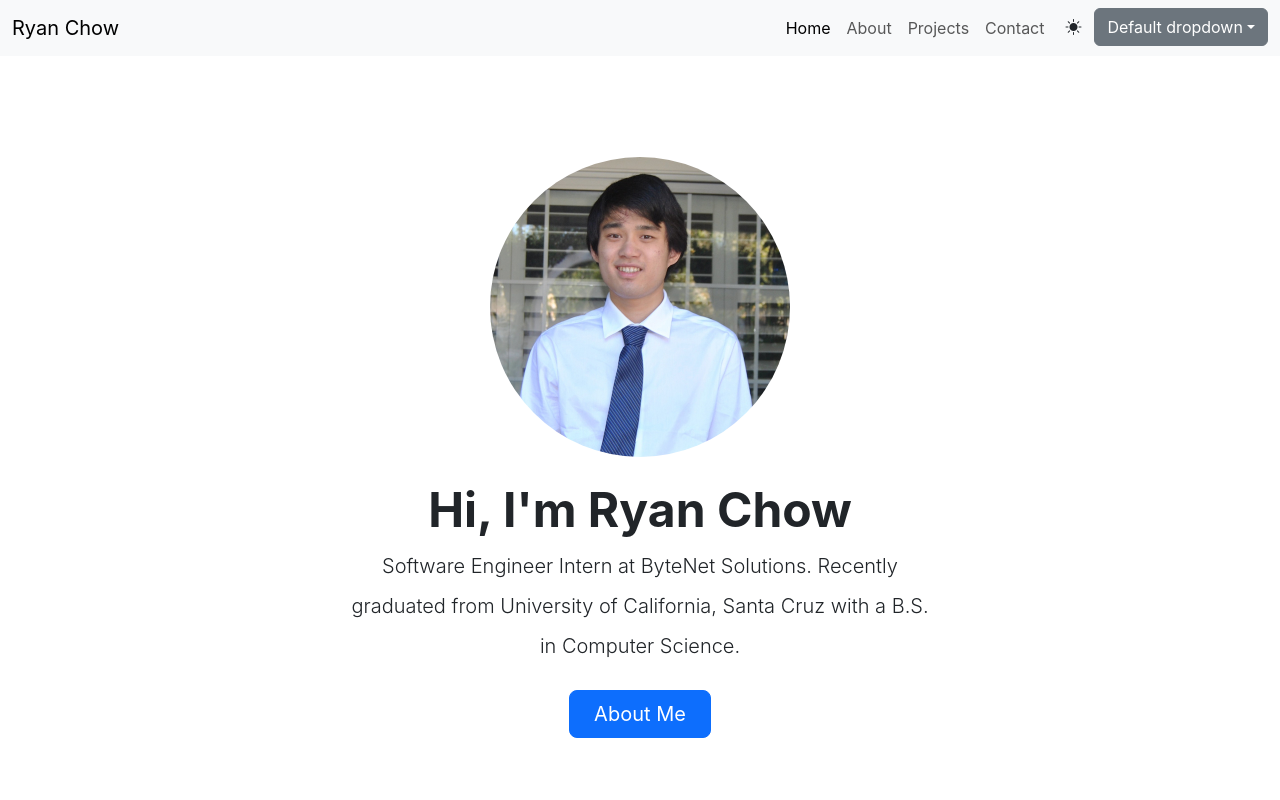
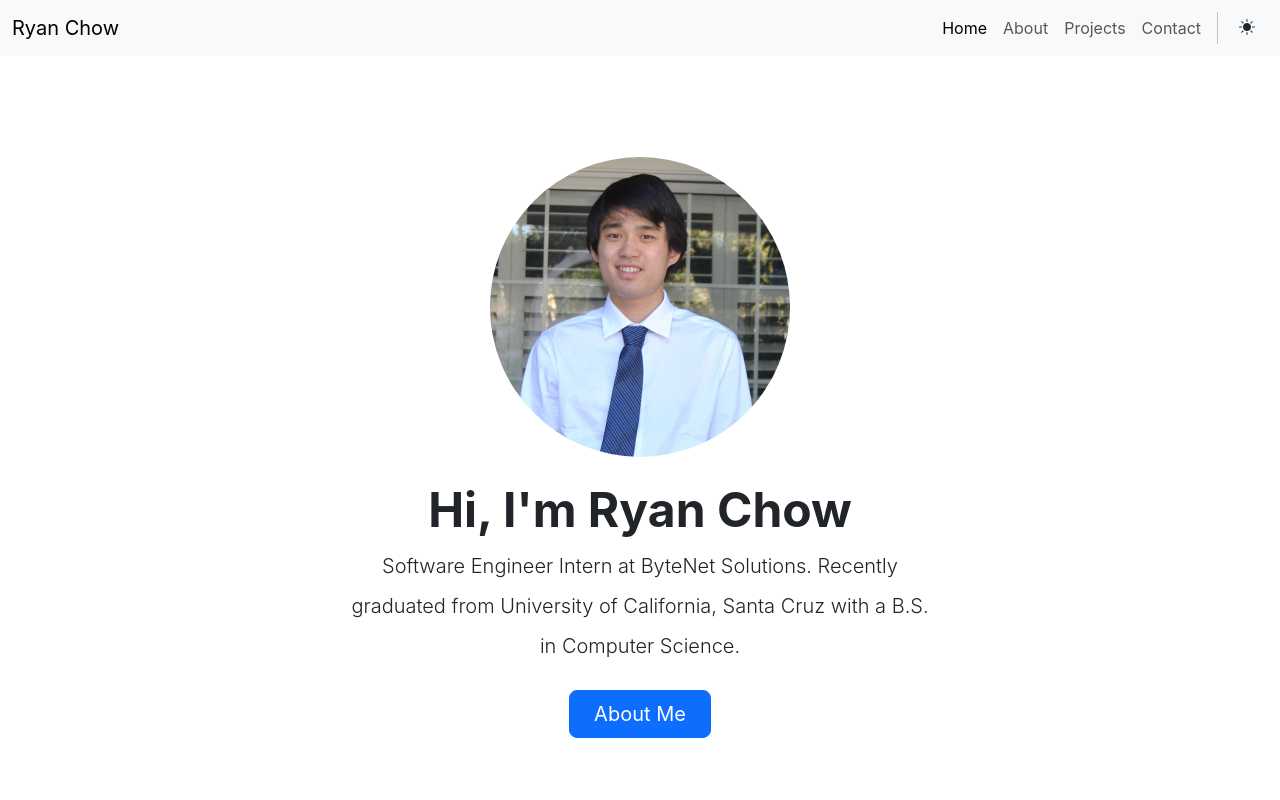
Before and after one commit to ryanchowdev/ryanchowdev-portfolio, a React (Create React App) app: page / in a window 1280 px wide. Shown: the top 800 px of the page. Built offline with nearby package versions, Linux system fonts and the light colour scheme.

Commit message:
Fixes to light/dark mode

```diff
--- a/public/index.html
+++ b/public/index.html
@@ -4,12 +4,12 @@
   <head>
     <meta charset="utf-8" />
     <link rel="icon" href="%PUBLIC_URL%/favicon.ico" />
+    <!-- Bootstrap color modes for light/dark mode -->
+    <script src="https://getbootstrap.com/docs/5.3/assets/js/color-modes.js" crossorigin="anonymous"></script>
     <!-- Latest compiled and minified Bootstrap CSS -->
     <link href="https://cdn.jsdelivr.net/npm/bootstrap@5.3.3/dist/css/bootstrap.min.css" rel="stylesheet" integrity="sha384-QWTKZyjpPEjISv5WaRU9OFeRpok6YctnYmDr5pNlyT2bRjXh0JMhjY6hW+ALEwIH" crossorigin="anonymous" />
     <!-- Latest Bootstrap JS -->
     <script src="https://cdn.jsdelivr.net/npm/bootstrap@5.3.3/dist/js/bootstrap.bundle.min.js" integrity="sha384-YvpcrYf0tY3lHB60NNkmXc5s9fDVZLESaAA55NDzOxhy9GkcIdslK1eN7N6jIeHz" crossorigin="anonymous"></script>
-    <!-- Bootstrap color modes for light/dark mode -->
-    <script src="https://getbootstrap.com/docs/5.3/assets/js/color-modes.js" crossorigin="anonymous"></script>
     <!-- Latest Bootstrap Icons -->
     <link rel="stylesheet" href="https://cdn.jsdelivr.net/npm/bootstrap-icons@1.11.3/font/bootstrap-icons.min.css" />
     <meta name="viewport" content="width=device-width, initial-scale=1" />
--- a/src/components/Navbar.js
+++ b/src/components/Navbar.js
@@ -1,8 +1,8 @@
 // Toggle between light and dark themes
 function toggleTheme() {
-  // Log which theme is active
-  console.log(document.documentElement.getAttribute('data-bs-theme'));
-  if (document.documentElement.getAttribute('data-bs-theme') === 'dark') {
+  let currTheme = document.documentElement.getAttribute('data-bs-theme');
+  // Switch to opposite of current theme
+  if (currTheme === 'dark') {
     document.documentElement.setAttribute('data-bs-theme', 'light');
   }
   else {
@@ -14,7 +14,7 @@ function toggleTheme() {
 // Navbar
 function Navbar() {
     return (
-        // TODO fix padding here
+        // TODO look into padding issues?
         <nav className="navbar fixed-top navbar-expand-lg bg-body-tertiary">
             <div className="container-fluid">
                 {/* Name on the left */}
@@ -22,8 +22,7 @@ function Navbar() {
                 <button className="navbar-toggler" type="button" data-bs-toggle="collapse" data-bs-target="#navbarSupportedContent" aria-controls="navbarSupportedContent" aria-expanded="false" aria-label="Toggle navigation">
                     <span className="navbar-toggler-icon"></span>
                 </button>
-                {/* Other items on the right
-                TODO add AUTO button*/}
+                {/* Other items on the right */}
                 <div className="collapse navbar-collapse" id="navbarSupportedContent">
                     <ul className="navbar-nav ms-auto mb-2 mb-lg-0">
                         <li className="nav-item">
@@ -38,52 +37,42 @@ function Navbar() {
                         <li className="nav-item">
                             <a className="nav-link" href="#contact">Contact</a>
                         </li>
+                        {/* Divider */}
+                        <li className="nav-item py-2 py-lg-1 col-12 col-lg-auto">
+                            <div className="vr d-none d-lg-flex h-100 mx-lg-2"></div>
+                            <hr className="d-lg-none my-2"></hr>
+                        </li>
+                        {/* Button to toggle Light/Dark mode */}
                         <li className="nav-item">
-                            {/* Toggle Light/Dark */}
                             <button type="button" className="btn" onClick={toggleTheme}>
                                 <i className="bi bi-sun-fill"></i>
                             </button>
                         </li>
-                        <li className="nav-item dropdown">
-                            {/* !! Replace this with a sun/moon icon */}
-                            {/*
-                            <a className="nav-link dropdown-toggle" href="#" role="button" data-bs-toggle="dropdown" aria-expanded="false">
-                                Theme
-                            </a>
-                            <ul className="dropdown-menu dropdown-menu-end">
-                                <li><a className="dropdown-item" href="#">Light (default)</a></li>
-                                <li><a className="dropdown-item" href="#">Dark</a></li>
-                                <li><hr className="dropdown-divider"/></li>
-                                <li><a className="dropdown-item" href="#">Something else here</a></li>
-                            </ul>
-                            */}
-                            <div className="dropdown" data-bs-theme="light">
+                        {/* Possibly change to dropdown menu for light/dark/auto? */}
+                        {/* <li className="nav-item dropdown">
+                            <div className="dropdown" data-bs-theme="auto">
                                 <button className="btn btn-secondary dropdown-toggle" type="button" id="dropdownMenuButtonLight" data-bs-toggle="dropdown" aria-expanded="false">
-                                    Default dropdown
+                                    Color Mode
                                 </button>
                                 <ul className="dropdown-menu dropdown-menu-end" aria-labelledby="dropdownMenuButtonLight">
-                                    <li><a className="dropdown-item active" href="#">Action</a></li>
-                                    <li><a className="dropdown-item" href="#">Action</a></li>
-                                    <li><a className="dropdown-item" href="#">Another action</a></li>
-                                    <li><a className="dropdown-item" href="#">Something else here</a></li>
-                                    <li><hr className="dropdown-divider"/></li>
-                                    <li><a className="dropdown-item" href="#">Separated link</a></li>
+                                    <li>
+                                        <button type="button" className="dropdown-item" data-bs-theme-value="light" aria-pressed="false">
+                                            Light
+                                        </button>
+                                    </li>
+                                    <li>
+                                        <button type="button" className="dropdown-item" data-bs-theme-value="dark" aria-pressed="false">
+                                            Dark
+                                        </button>
+                                    </li>
+                                    <li>
+                                        <button type="button" className="dropdown-item" data-bs-theme-value="auto" aria-pressed="true">
+                                            Auto
+                                        </button>
+                                    </li>
                                 </ul>
                             </div>
-                            {/* <div className="dropdown" data-bs-theme="dark">
-                                <button className="btn btn-secondary dropdown-toggle" type="button" id="dropdownMenuButtonDark" data-bs-toggle="dropdown" aria-expanded="false">
-                                    Dark dropdown
-                                </button>
-                                <ul className="dropdown-menu dropdown-menu-end" aria-labelledby="dropdownMenuButtonDark">
-                                    <li><a className="dropdown-item active" href="#">Action</a></li>
-                                    <li><a className="dropdown-item" href="#">Action</a></li>
-                                    <li><a className="dropdown-item" href="#">Another action</a></li>
-                                    <li><a className="dropdown-item" href="#">Something else here</a></li>
-                                    <li><hr className="dropdown-divider"/></li>
-                                    <li><a className="dropdown-item" href="#">Separated link</a></li>
-                                </ul>
-                            </div> */}
-                        </li>
+                        </li> */}
                     </ul>
                 </div>
             </div>
```
